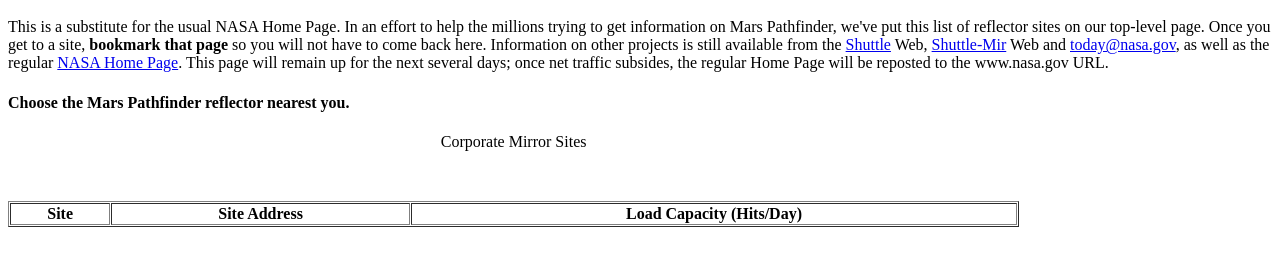
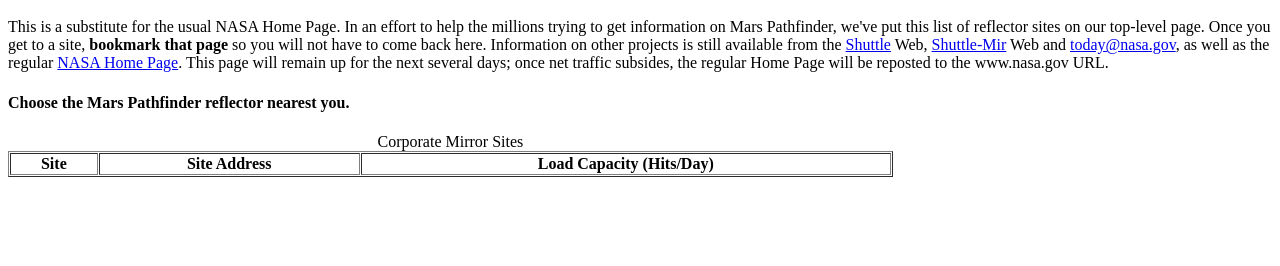
Before and after one commit to Akylleh/Akylleh.github.io, a plain HTML site: page index.html in a window 1280 px wide. Shown: the part 48-314 px from the top of the page. Drawn offline with Linux system fonts and the light colour scheme.

Commit message:
spazio tolto

```diff
--- a/index.html
+++ b/index.html
@@ -4,9 +4,8 @@
 <h1> Welcome to NASA and the Mars Pathfinder Mission! </h1>
 <p> This is a substitute for the usual NASA Home Page. In an effort to help the millions trying to get information on Mars Pathfinder, we've put this list of reflector sites on our top-level page. Once you get to a site, <b>bookmark that page</b> so you will not have to come back here. Information on other projects is still available from the <a href=https://web.archive.org/web/19970711094601/http://www.nasa.gov/>Shuttle</a> Web, <a href=https://web.archive.org/web/19970711094601/http://www.nasa.gov/>Shuttle-Mir</a> Web and <a href=https://web.archive.org/web/19970711094601/http://www.nasa.gov/>today@nasa.gov</a>, as well as the regular <a href=https://web.archive.org/web/19970711094601/http://www.nasa.gov/>NASA Home Page</a>. This page will remain up for the next several days; once net traffic subsides, the regular Home Page will be reposted to the www.nasa.gov URL.</p>
 <h4>Choose the Mars Pathfinder reflector nearest you.</h4>
-<table width='80%' border=1px cellspacing=1px>
+<table width='70%' border=1px cellspacing=1px cellpadding=1px>
 <caption>Corporate Mirror Sites<caption>
-<p>&nbsp;</p>
 <tr>
 	<th>Site</th>
 	<th>Site Address</th>
```
